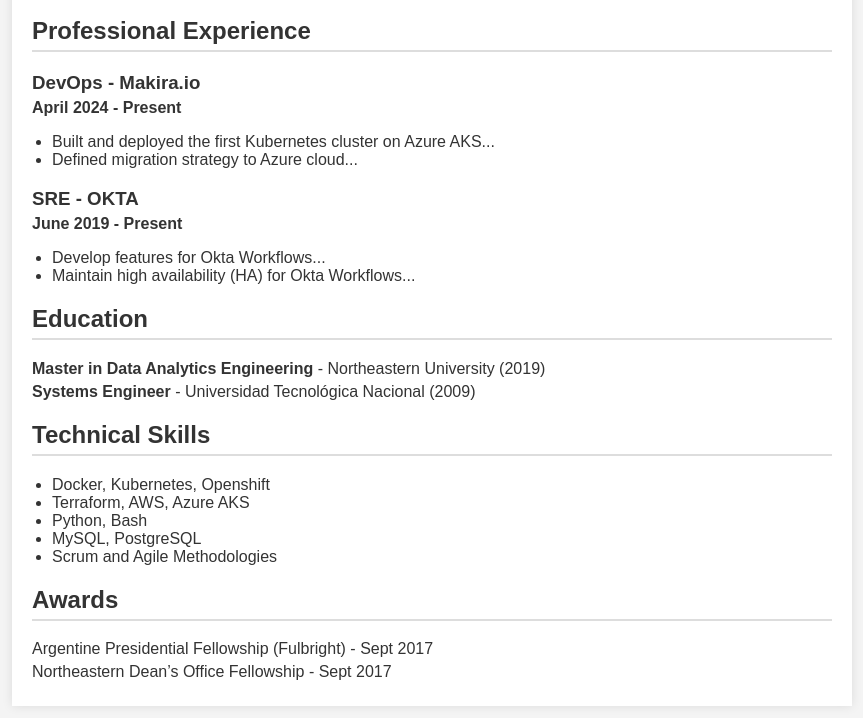
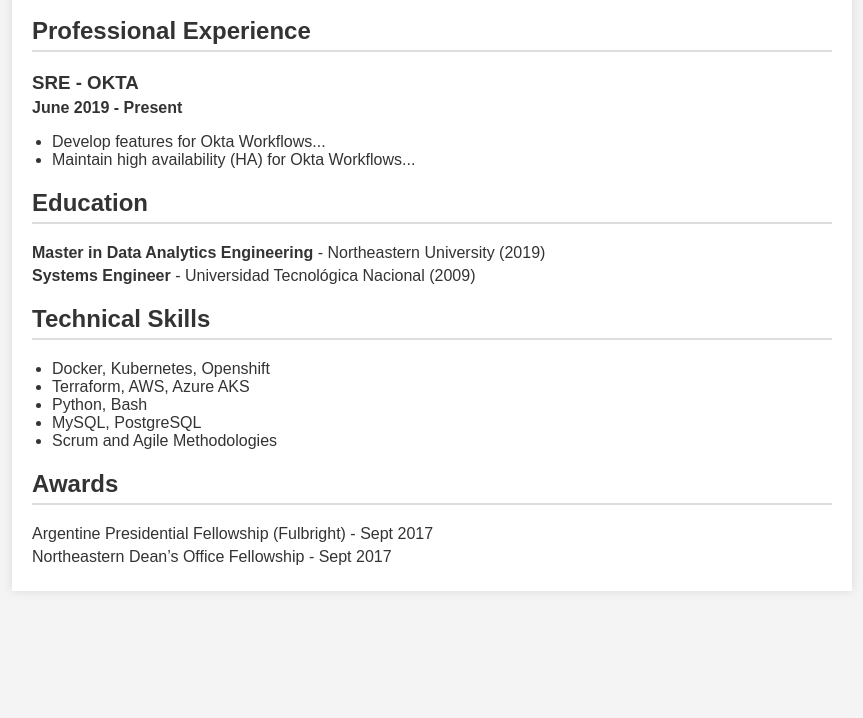
Before and after one commit to ljmentas/resume, a plain HTML site: page index.html in a window 1280 px wide. Shown: the part 110-828 px from the top of the page, without its empty margins (208-1071 px from the left). After the commit the page ends 800 px from the top, so only its background shows below. Drawn offline with Linux system fonts and the light colour scheme.

Commit message:
Update index.html

```diff
--- a/index.html
+++ b/index.html
@@ -15,15 +15,6 @@
 
         <section>
             <h2>Professional Experience</h2>
-            <div class="job">
-                <h3>DevOps - Makira.io</h3>
-                <p><strong>April 2024 - Present</strong></p>
-                <ul>
-                    <li>Built and deployed the first Kubernetes cluster on Azure AKS...</li>
-                    <li>Defined migration strategy to Azure cloud...</li>
-                </ul>
-            </div>
-
             <div class="job">
                 <h3>SRE - OKTA</h3>
                 <p><strong>June 2019 - Present</strong></p>
```
